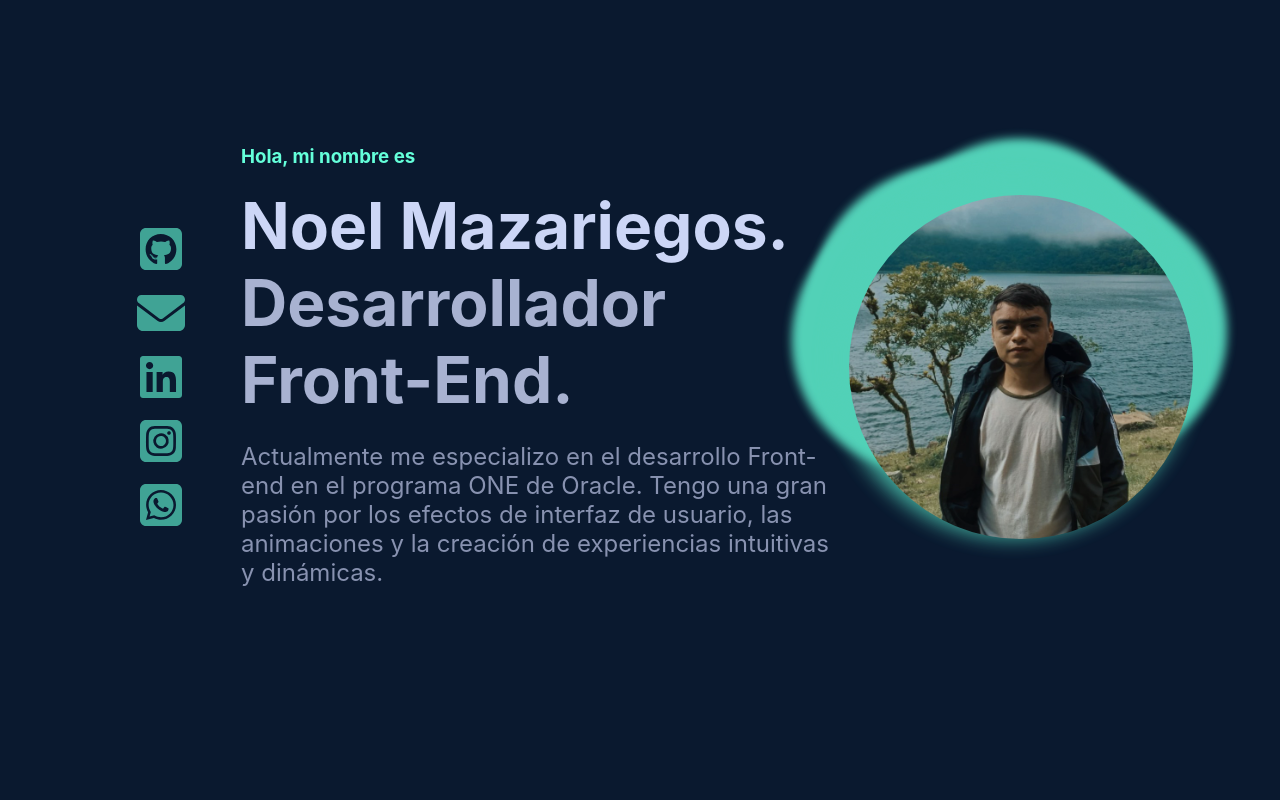
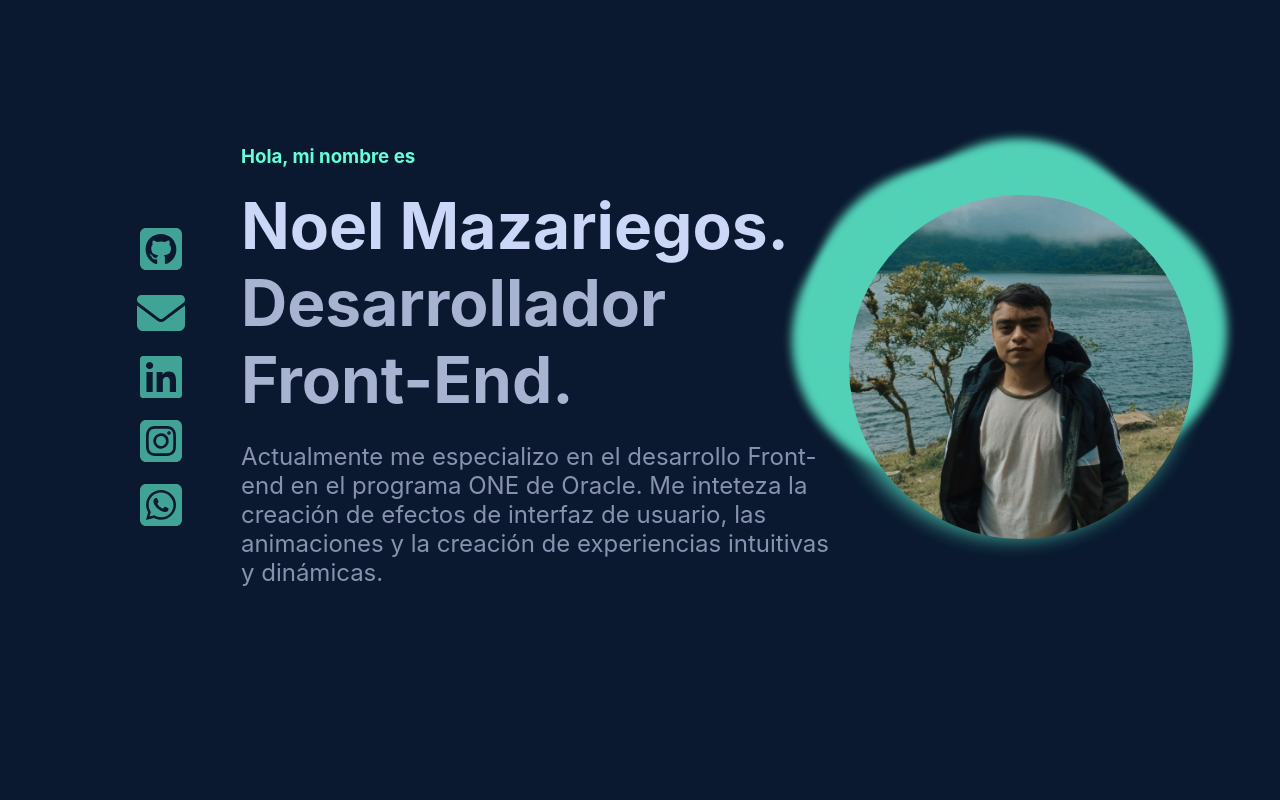
Before and after one commit to Noel1kt/Noel.dev, a React (Vite) app: page / in a window 1280 px wide. Shown: the top 800 px of the page. Built offline with nearby package versions, Linux system fonts and the light colour scheme.

Commit message:
about text

```diff
--- a/src/Sections/About.jsx
+++ b/src/Sections/About.jsx
@@ -11,7 +11,7 @@ export const About = () => {
             <h1>Noel Mazariegos.</h1>
             <h2>Desarrollador Front-End.</h2>
             <p>Actualmente me especializo en el desarrollo Front-end en el programa ONE de Oracle.
-            Tengo una gran pasión por los efectos de interfaz de usuario, las animaciones
+            Me inteteza la creación de efectos de interfaz de usuario, las animaciones
             y la creación de experiencias intuitivas y dinámicas.</p>
         </div>
         <div className='profile-photo' >
```
